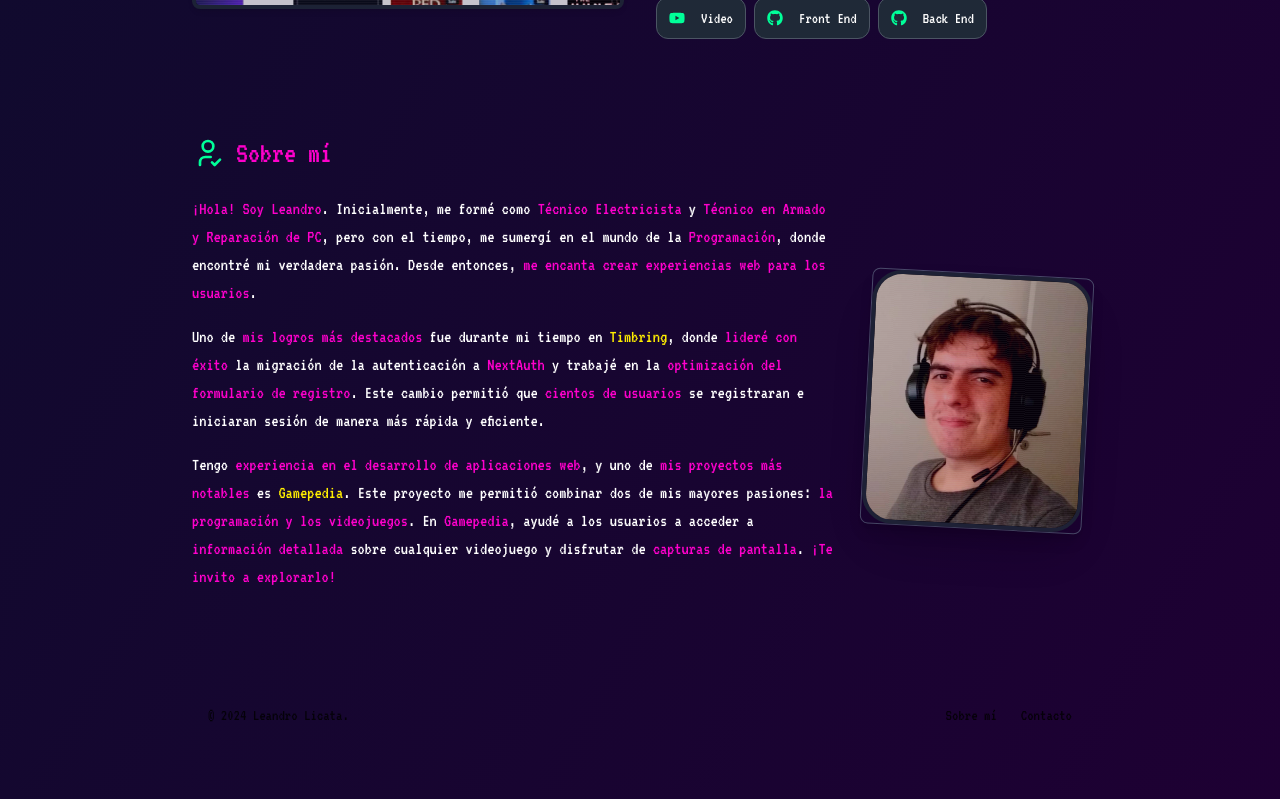
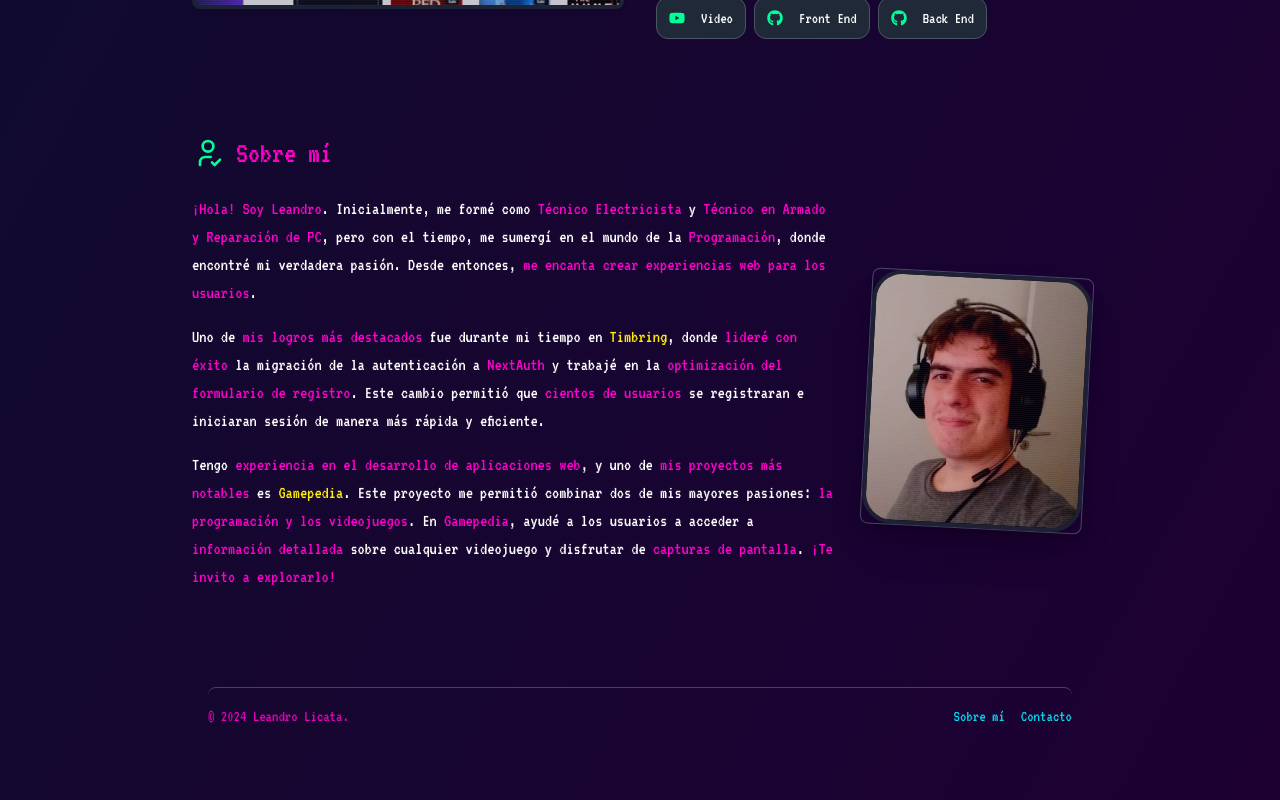
Before and after one commit to LeandroLicata/web-portfolio, a Next.js app: page / in a window 1280 px wide. Shown: the part 1577-2377 px from the top of the page. Built offline with nearby package versions, Linux system fonts and the light colour scheme.

Commit message:
colors footer

```diff
--- a/src/components/Footer.tsx
+++ b/src/components/Footer.tsx
@@ -1,14 +1,17 @@
 export default function Footer() {
   const currentYear = new Date().getFullYear();
   return (
-    <footer className="opacity-80 p-4 mt-16 w-full mx-auto container lg:max-w-4xl md:max-w-2xl mb-10 flex justify-center">
-      <div className="rounded-lg w-full max-w-screen-xl mx-auto md:flex md:items-center md:justify-between py-4">
-        <span className="text-md sm:text-center text-blue-neon">
+    <footer className="opacity-90 p-4 mt-16 w-full mx-auto container lg:max-w-4xl md:max-w-2xl mb-10 flex justify-center">
+      <div className="rounded-lg w-full max-w-screen-xl mx-auto md:flex md:items-center md:justify-between py-4 border-t border-border-soft">
+        <span className="text-md sm:text-center text-accent-pink drop-shadow-glow">
           © {currentYear} Leandro Licata.
         </span>
-        <ul className="flex flex-wrap items-center mt-3 text-md text-light-blue sm:mt-0">
+        <ul className="flex flex-wrap items-center mt-3 text-md text-accent-blue sm:mt-0 gap-x-4">
           <li>
-            <a href="/#about-me" className="hover:underline me-4 md:me-6">
+            <a
+              href="/#about-me"
+              className="hover:underline hover:text-accent-pink transition"
+            >
               Sobre mí
             </a>
           </li>
@@ -16,7 +19,7 @@ export default function Footer() {
             <a
               id="contacto"
               href="mailto:leandrolicata1@gmail.com"
-              className="hover:underline"
+              className="hover:underline hover:text-accent-pink transition"
             >
               Contacto
             </a>
```
